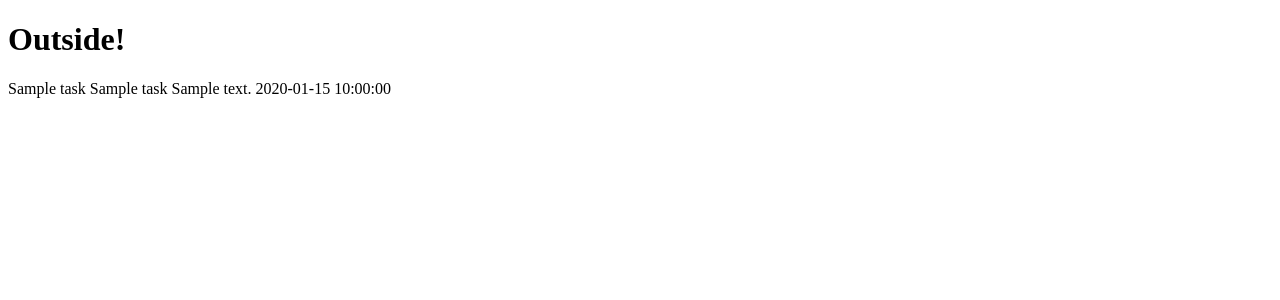
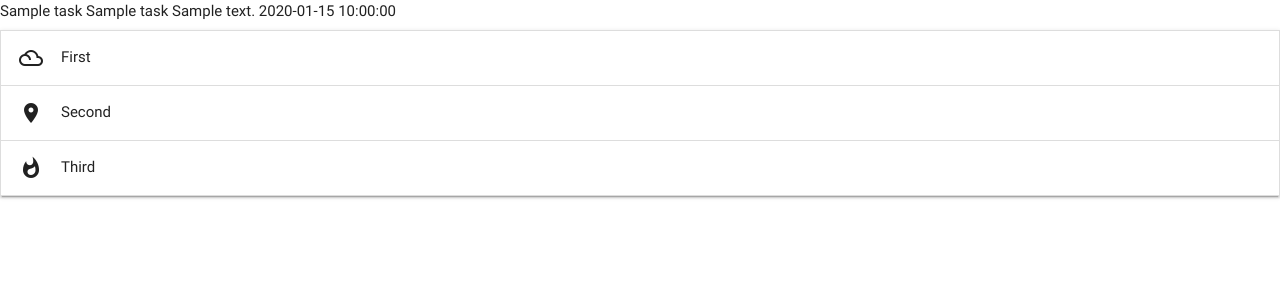
Before and after one commit to michellelclement/task_application, a Flask app: page / in a window 1280 px wide. Shown: the top 300 px of the page. Run offline with Flask 2, Linux system fonts and the light colour scheme; a database or web service that is not in the repository returns one stand-in record (values such as "Sample title"); some libraries are stand-ins or nearby versions.

Commit message:
Accordion in place and Materialize set up

```diff
--- a/templates/base.html
+++ b/templates/base.html
@@ -1,13 +1,31 @@
 <!DOCTYPE html>
 <html lang="en">
-<head>
-    <meta charset="UTF-8">
-    <meta name="viewport" content="width=device-width, initial-scale=1.0">
+  <head>
+    <meta charset="UTF-8" />
+    <meta name="viewport" content="width=device-width, initial-scale=1.0" />
+    <link
+      href="https://fonts.googleapis.com/icon?family=Material+Icons"
+      rel="stylesheet"
+    />
+    <link
+      rel="stylesheet"
+      href="https://cdnjs.cloudflare.com/ajax/libs/materialize/0.100.2/css/materialize.min.css"
+    />
     <title>Task Manager</title>
-</head>
-<body>
-    <h1>Outside!</h1>
-    {% block content %}
-    {% endblock %}
-</body>
+  </head>
+  <body>
+    {% block content %} {% endblock %}
+
+    <script
+      src="https://cdnjs.cloudflare.com/ajax/libs/jquery/3.5.1/jquery.min.js"
+      integrity="sha512-bLT0Qm9VnAYZDflyKcBaQ2gg0hSYNQrJ8RilYldYQ1FxQYoCLtUjuuRuZo+fjqhx/qtq/1itJ0C2ejDxltZVFg=="
+      crossorigin="anonymous"
+    ></script>
+    <script src="https://cdnjs.cloudflare.com/ajax/libs/materialize/0.100.2/js/materialize.min.js"></script>
+    <script type="text/javascript">
+      $(document).ready(function () {
+        $(".collapsible").collapsible();
+      });
+    </script>
+  </body>
 </html>
--- a/templates/tasks.html
+++ b/templates/tasks.html
@@ -11,4 +11,19 @@
 	{{task.due_date}}
 	{% endfor %}
 
+<ul class="collapsible">
+    <li>
+      <div class="collapsible-header"><i class="material-icons">filter_drama</i>First</div>
+      <div class="collapsible-body"><span>Lorem ipsum dolor sit amet.</span></div>
+    </li>
+    <li>
+      <div class="collapsible-header"><i class="material-icons">place</i>Second</div>
+      <div class="collapsible-body"><span>Lorem ipsum dolor sit amet.</span></div>
+    </li>
+    <li>
+      <div class="collapsible-header"><i class="material-icons">whatshot</i>Third</div>
+      <div class="collapsible-body"><span>Lorem ipsum dolor sit amet.</span></div>
+    </li>
+  </ul>
+
 {% endblock %}
```
